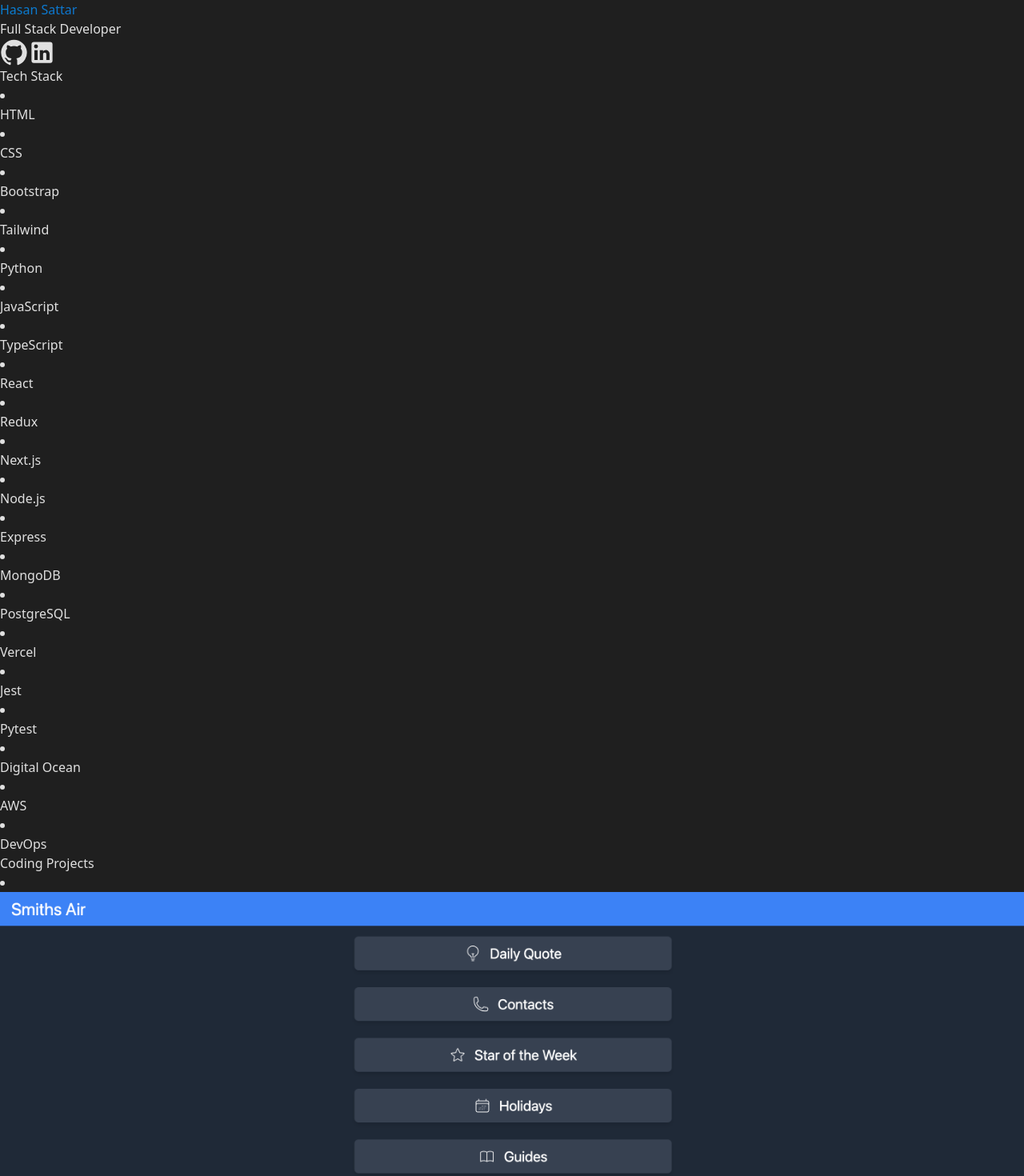
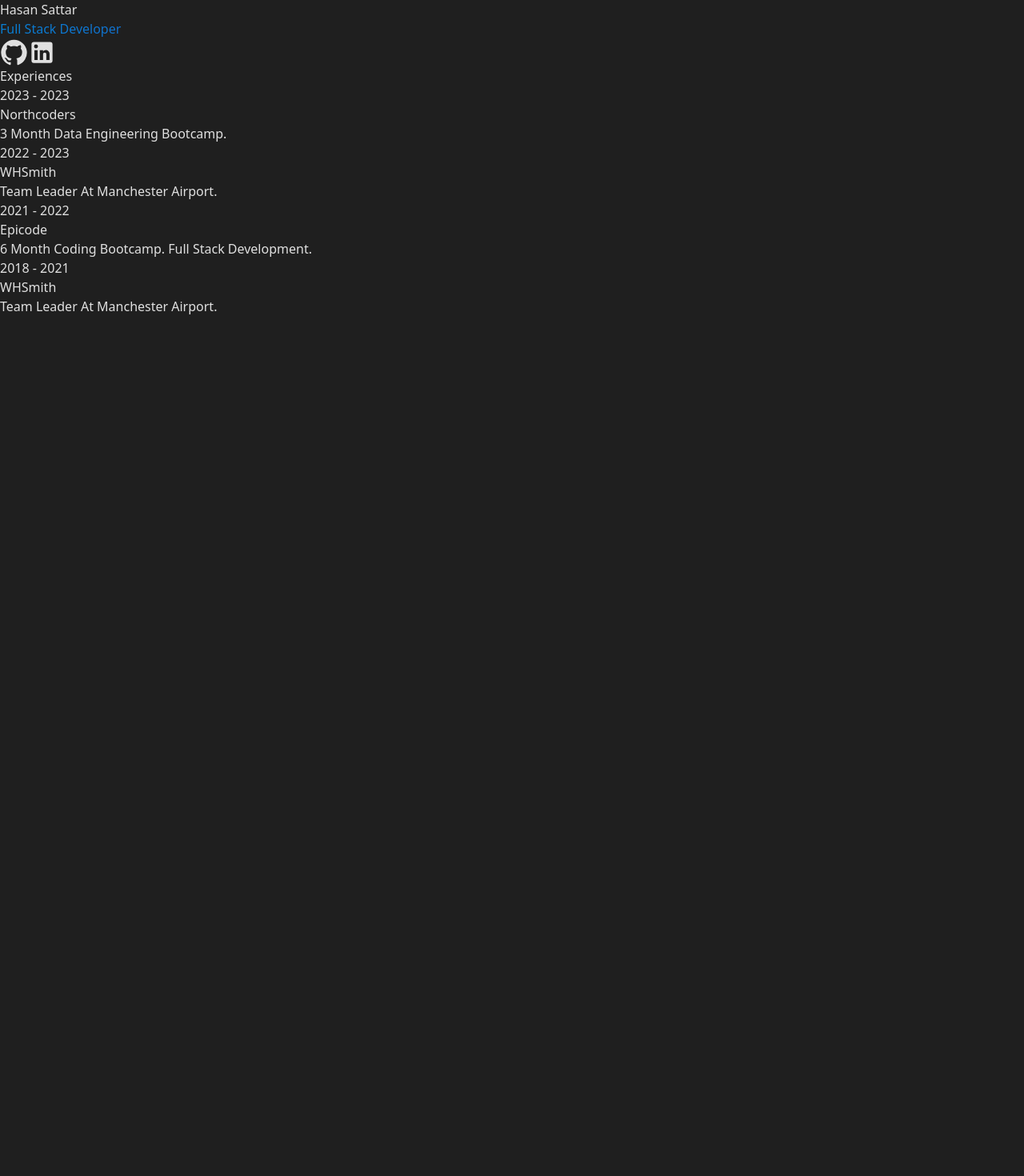
Before and after one commit to hsattar/hsattar, a Next.js app: page / in a window 1280 px wide. Shown: the top 1470 px of the page at 80% size. After the commit the page ends 800 px from the top, so only its background shows below. Built offline with nearby package versions, Linux system fonts and the light colour scheme.

Commit message:
removed skills and projects

```diff
--- a/src/app/page.tsx
+++ b/src/app/page.tsx
@@ -1,14 +1,14 @@
 import HeroSection from '@/components/HeroSection'
 import Experiences from '@/components/Experiences'
-import Skills from '@/components/Skills'
-import CodingProjects from '@/components/Projects'
+// import Skills from '@/components/Skills'
+// import CodingProjects from '@/components/Projects'
 
 export default function Home() {
   return (
     <>
       <HeroSection />
-      <Skills />
-      <CodingProjects />
+      {/* <Skills /> */}
+      {/* <CodingProjects /> */}
       <Experiences />
     </>
   )
--- a/src/components/HeroSection.tsx
+++ b/src/components/HeroSection.tsx
@@ -1,14 +1,13 @@
-import Image from 'next/image'
 import GitHubIcon from '@mui/icons-material/GitHub'
 import LinkedInIcon from '@mui/icons-material/LinkedIn'
 
 export default function HeroSection() {
   return (
-    <section className="flex flex-col lg:flex-row items-center my-4 select-none">
+    <section className="flex flex-col lg:flex-row items-center my-4 select-none min-h-screen">
       <div className="flex-grow flex flex-col items-center justify-center">
-        <h1 className="text-7xl p-4 font-semibold text-center gradient-text">Hasan Sattar</h1>
-        <p className="text-3xl mt-4 mb-6 text-center">Full Stack Developer</p>
-        <div className="text-4xl mb-8 lg:mb-0">
+        <p className="text-5xl p-4 text-center">Hasan Sattar</p>
+        <h1 className="text-8xl mt-4 mb-6 font-semibold text-center gradient-text">Full Stack Developer</h1>
+        <div className="text-4xl my-8 lg:mb-0">
           <a className="mx-3" href="https://github.com/hsattar" target="_blank" rel="noreferrer">
             <GitHubIcon fontSize="large" />
           </a>
@@ -16,6 +15,11 @@
             <LinkedInIcon fontSize="large" />
           </a>
         </div>
+        {/* <div className='flex mt-16'>
+          <a className=''>Tech Stack</a>
+          <a>Projects</a>
+          <a>Experience</a>
+        </div> */}
       </div>
     </section>
   )
```
